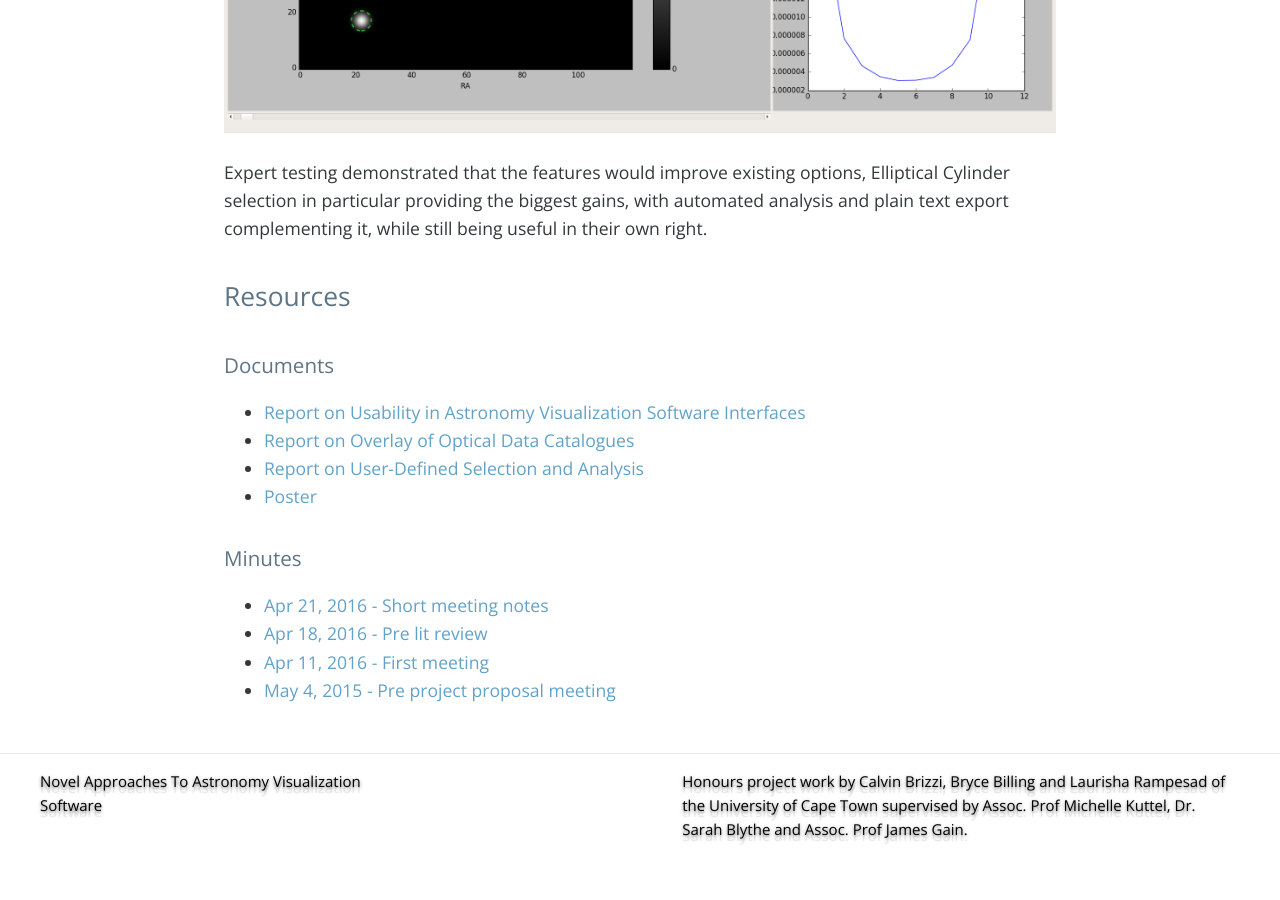
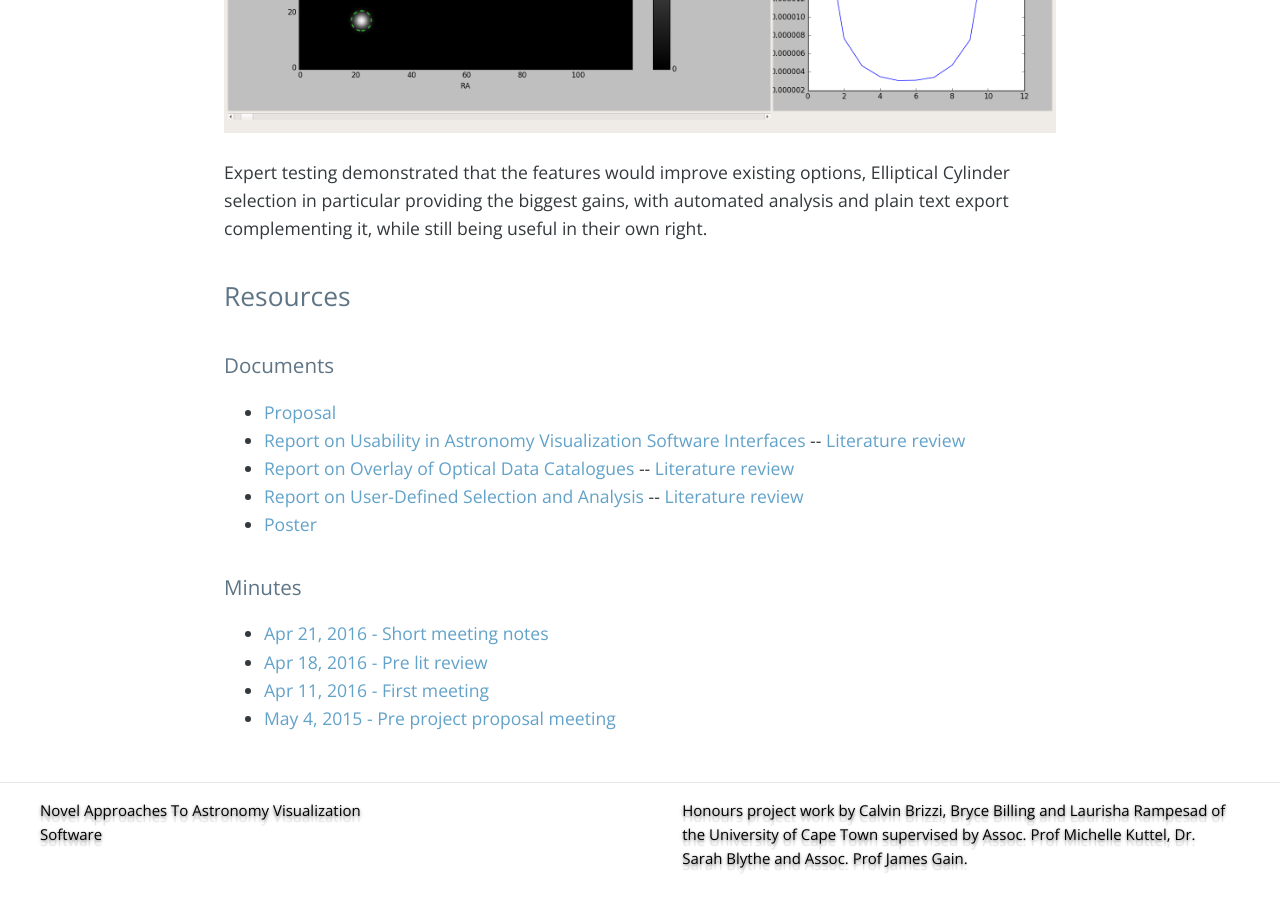
Before and after one commit to calvin-brizzi/visastro, a Jekyll site: the page built from index.html, in a window 1280 px wide and 900 px high, scrolled down 2933 px. Built offline with Jekyll 4.4.1, drawn with Linux system fonts in a browser that asks for light colours; the list of posts is cut into pages by our own code; before the commit the page ends 3804 px from its top, so only the background shows below that.

Commit message:
added review

```diff
--- a/index.html
+++ b/index.html
@@ -45,9 +45,10 @@ layout: default
 
   <h3 class="">Documents</h3>
     <ul>
-        <li><a href="docs/rmplau001_thesis.pdf">Report on Usability in Astronomy Visualization Software Interfaces</a></li>
-        <li><a href="docs/bllbry001_thesis.pdf">Report on Overlay of Optical Data Catalogues</a></li>
-        <li><a href="docs/brzcal001_thesis.jpg">Report on User-Defined Selection and Analysis</a></li>
+        <li><a href="docs/proposal.pdf">Proposal</a></li>
+        <li><a href="docs/rmplau001_thesis.pdf">Report on Usability in Astronomy Visualization Software Interfaces</a> -- <a href="docs/rmplau001_review.pdf">Literature review</a></li>
+        <li><a href="docs/bllbry001_thesis.pdf">Report on Overlay of Optical Data Catalogues</a> -- <a href="docs/bllbry001_review.pdf">Literature review</a></li>
+        <li><a href="docs/brzcal001_thesis.pdf">Report on User-Defined Selection and Analysis</a> -- <a href="docs/brzcal001_review.pdf">Literature review</a></li>
         <li><a href="docs/poster.pdf">Poster</a></li>
     </ul>
 
```
Also changed, not shown: 4 other files.
